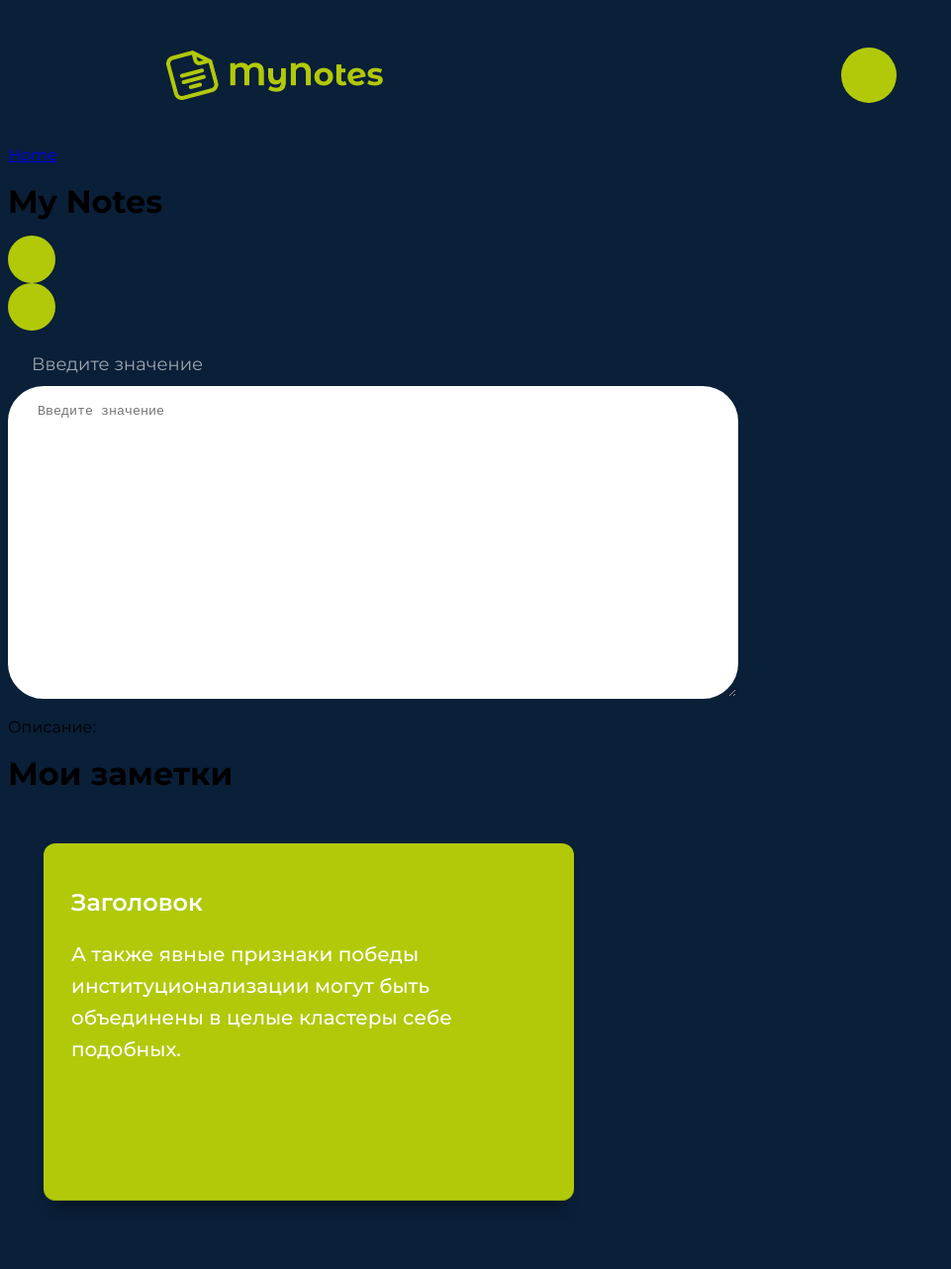
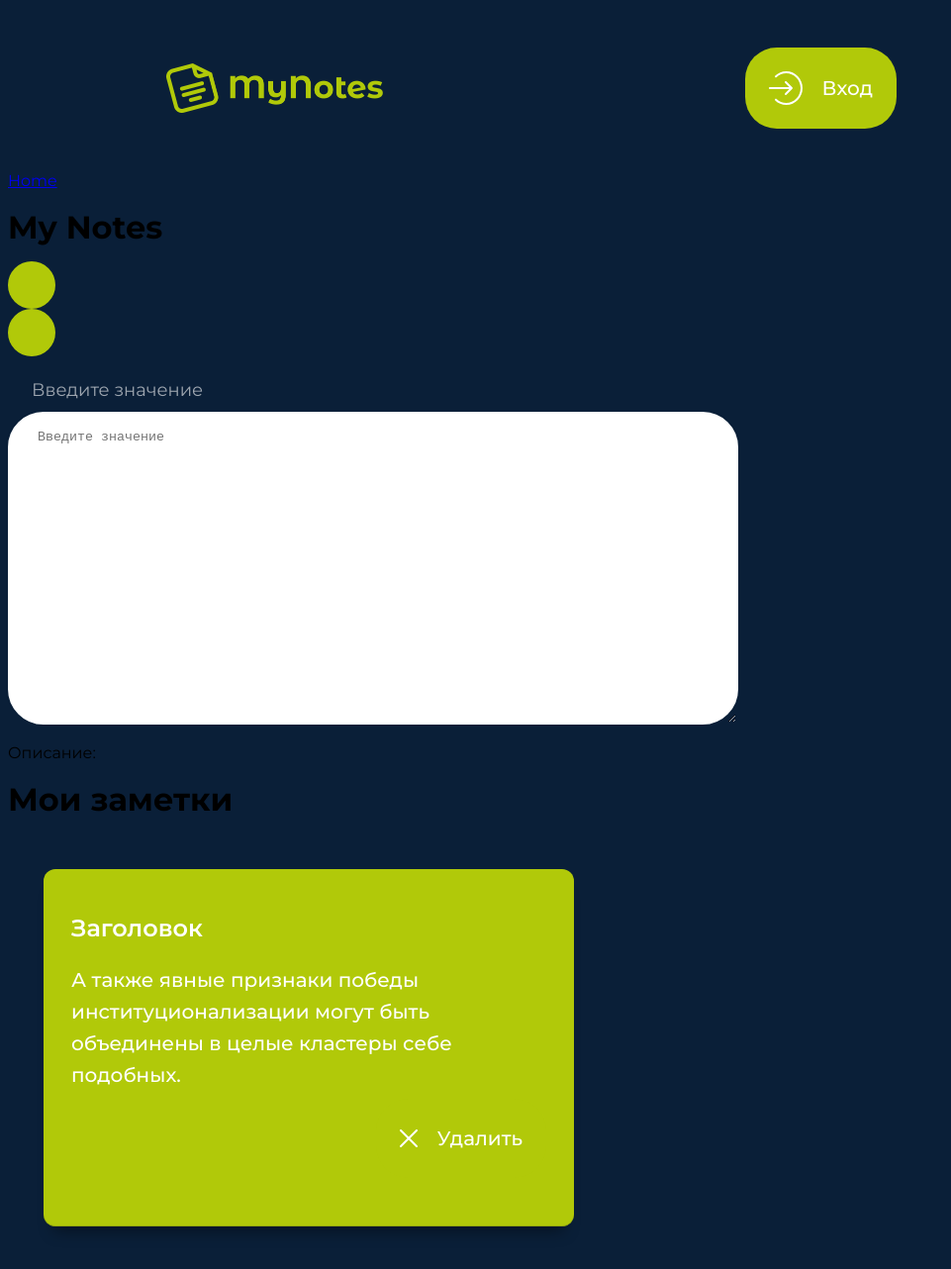
Before and after one commit to 7Hunter7/MyNotes, a Vue app: page / in a window 1280 px wide. Shown: the whole page at 99% size, without its empty margins (0-961 px from the left). Before the commit the page ends 1257 px from the top, so only its background shows below. Built offline with nearby package versions, Linux system fonts and the light colour scheme.

Commit message:
Updated component 'ButtonWithText' to 'ButtonComponent'. Updated usage 'ButtonComponent' in 'AppHeader' and 'NoteComponent' components

```diff
--- a/src/App.vue
+++ b/src/App.vue
@@ -10,7 +10,7 @@
 
   <RouterView />
   <main>
-    <ButtonWithText text="Вход" />
+    <ButtonComponent text="Вход" />
     <div>
       <TextareaComponent
         label="Введите значение"
@@ -31,7 +31,7 @@
 import { ref } from 'vue'
 import { RouterLink, RouterView } from 'vue-router'
 import AppHeader from '@/components/AppHeader.vue'
-import ButtonWithText from '@/components/ButtonWithText.vue'
+import ButtonComponent from '@/components/ButtonComponent.vue'
 import TextareaComponent from '@/components/TextareaComponent.vue'
 import NotesList from '@/components/NotesList.vue'
 
--- a/src/components/AppHeader.vue
+++ b/src/components/AppHeader.vue
@@ -2,7 +2,7 @@
   <header class="header">
     <div class="header__container">
       <img class="header__container_logo" :src="Logo" alt="logo" />
-      <ButtonWithText isRound :hasText="hasText" text="Вход" @click="handleClick">
+      <ButtonComponent :hasIcon="true" :hasText="true" text="Вход" @click="handleClick">
         <template #icon>
           <!-- Иконка входа-->
           <svg
@@ -17,14 +17,13 @@
             />
           </svg>
         </template>
-      </ButtonWithText>
+      </ButtonComponent>
     </div>
   </header>
 </template>
 
 <script setup lang="ts">
-import { computed } from 'vue'
-import ButtonWithText from './ButtonWithText.vue'
+import ButtonComponent from './ButtonComponent.vue'
 import Logo from '/logo.png'
 
 interface Props {
@@ -40,7 +39,6 @@ const handleClick = () => {
     console.error('Произошла ошибка:', error)
   }
 }
-const hasText = computed(() => props.hasText !== false)
 </script>
 
 <style scoped lang="scss">
--- a/src/components/ButtonWithText.vue
+++ b/src/components/ButtonComponent.vue
@@ -27,7 +27,10 @@ interface Props {
   isDisabled?: boolean
 }
 
-const props = defineProps<Props>()
+const props = withDefaults(defineProps<Props>(), {
+  hasIcon: false,
+  hasText: false,
+})
 const emit = defineEmits(['click'])
 </script>
 
--- a/src/components/NoteComponent.vue
+++ b/src/components/NoteComponent.vue
@@ -3,7 +3,13 @@
     <h3 class="note__title">{{ note.title }}</h3>
     <p class="note__text">{{ note.text }}</p>
     <div class="note__actions">
-      <ButtonWithText :isRound="true" :hasText="hasText" @click="emit('delete', note.id)">
+      <ButtonComponent
+        :isRound="false"
+        :hasIcon="true"
+        :hasText="true"
+        text="Удалить"
+        @click="emit('delete', note.id)"
+      >
         <template #icon>
           <!-- Иконка крестика (удалить) -->
           <svg
@@ -16,15 +22,14 @@
             <path d="M1 1L17 17M17 1L1 17" stroke="white" stroke-width="2" stroke-linecap="round" />
           </svg>
         </template>
-        <template v-if="hasText">Удалить</template>
-      </ButtonWithText>
+      </ButtonComponent>
     </div>
   </div>
 </template>
 
 <script setup lang="ts">
 import { computed } from 'vue'
-import ButtonWithText from './ButtonWithText.vue'
+import ButtonComponent from './ButtonComponent.vue'
 
 interface Props {
   note: {
--- a/src/views/HomeView.vue
+++ b/src/views/HomeView.vue
@@ -6,5 +6,5 @@
 </template>
 
 <script setup lang="ts">
-import ButtonWithText from '@/components/ButtonWithText.vue'
+import ButtonWithText from '@/components/ButtonComponent.vue'
 </script>
```
